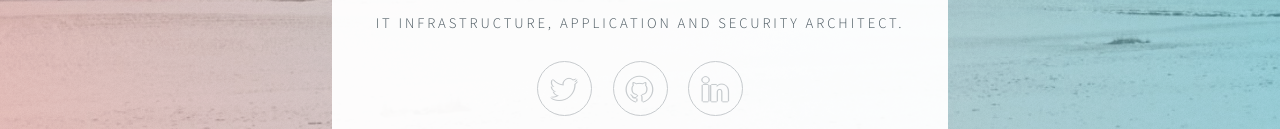
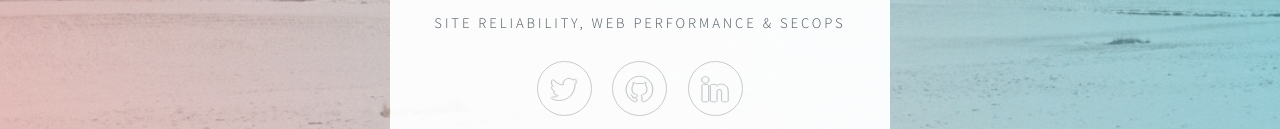
Before and after one commit to shyam/shyam.github.io, a plain HTML site: page index.html in a window 1280 px wide. Shown: the part 516-645 px from the top of the page. Drawn offline with Linux system fonts and the light colour scheme.

Commit message:
added a better description

```diff
--- a/index.html
+++ b/index.html
@@ -20,7 +20,7 @@
             <header>
               <span class="avatar"><img src="images/avatar.jpg" alt="" /></span>
               <h1>Shyam Sundar C S</h1>
-              <p>IT Infrastructure, Application and Security Architect.</p>
+              <p>Site Reliability, Web Performance & SecOps</p>
             </header>
 
             <footer>
```
